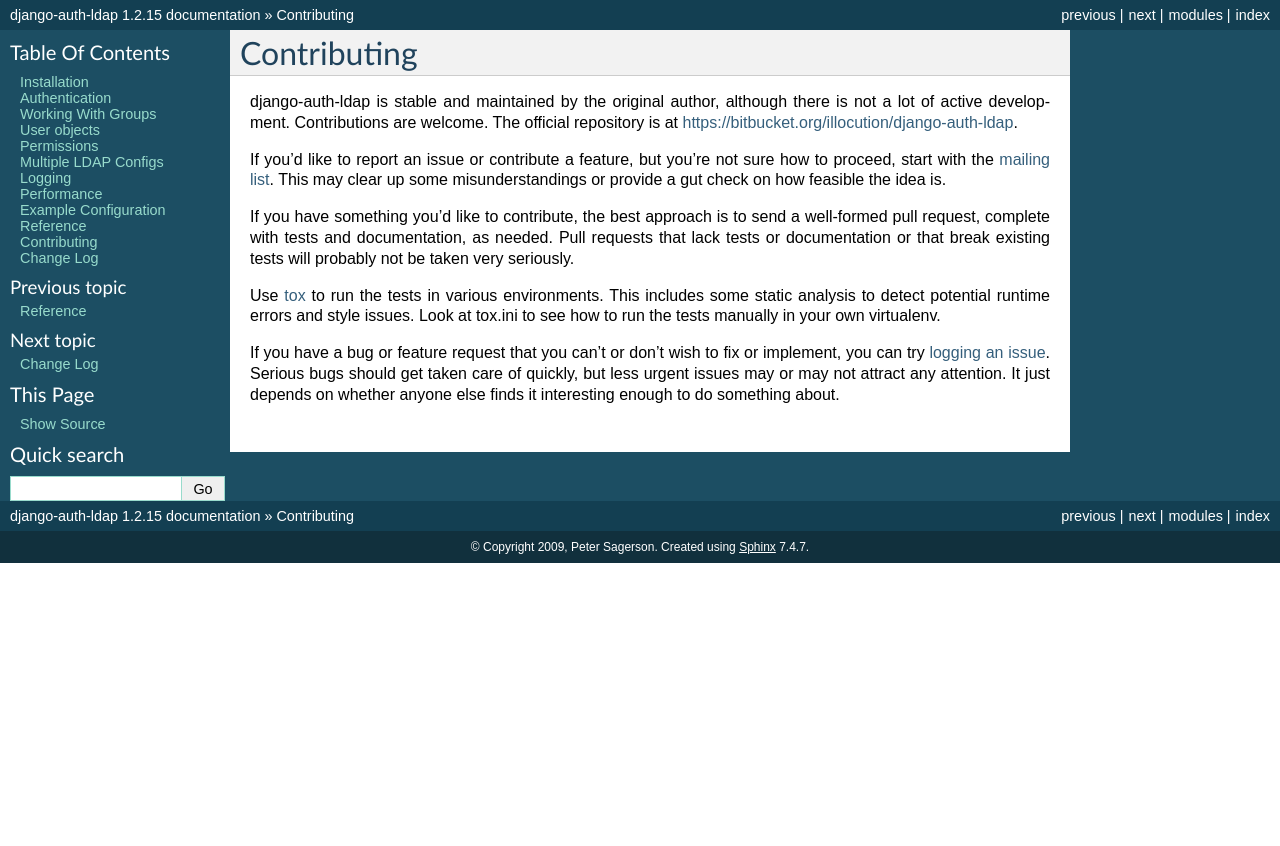
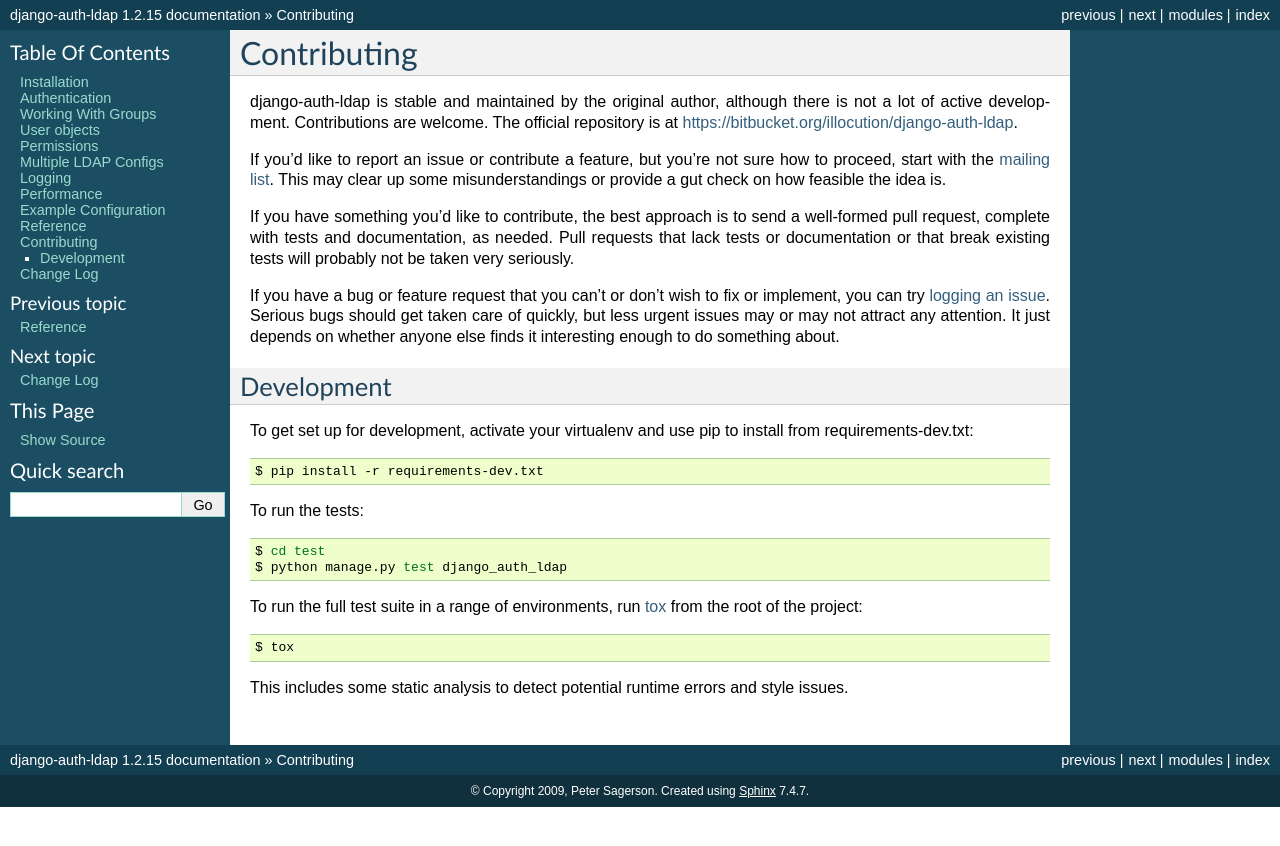
Before and after one commit to django-auth-ldap/django-auth-ldap, a Sphinx documentation site: the page built from docs/source/contributing.rst, in a window 1280 px wide. Shown: the top 846 px of the page. Built offline with Sphinx 7.4.7, drawn with Linux system fonts in a browser that asks for light colours.

Commit message:
More details for development and contributing.

```diff
--- a/docs/source/contributing.rst
+++ b/docs/source/contributing.rst
@@ -14,16 +14,40 @@
 requests that lack tests or documentation or that break existing tests will
 probably not be taken very seriously.
 
-Use `tox`_ to run the tests in various environments. This includes some static
-analysis to detect potential runtime errors and style issues. Look at tox.ini to
-see how to run the tests manually in your own virtualenv.
-
 If you have a bug or feature request that you can't or don't wish to fix or
 implement, you can try `logging an issue`_. Serious bugs should get taken care
 of quickly, but less urgent issues may or may not attract any attention. It just
 depends on whether anyone else finds it interesting enough to do something
 about.
 
-.. _mailing list: http://groups.google.com/group/django-auth-ldap
+
+Development
+-----------
+
+To get set up for development, activate your virtualenv and use pip to install
+from requirements-dev.txt:
+
+.. code-block:: sh
+
+    $ pip install -r requirements-dev.txt
+
+To run the tests:
+
+.. code-block:: sh
+
+    $ cd test
+    $ python manage.py test django_auth_ldap
+
+To run the full test suite in a range of environments, run `tox`_ from the root
+of the project:
+
+.. code-block:: sh
+
+    $ tox
+
+This includes some static analysis to detect potential runtime errors and style
+issues.
+
+.. _mailing list: https://groups.google.com/group/django-auth-ldap
+.. _logging an issue: https://bitbucket.org/illocution/django-auth-ldap/issues?status=new&status=open
 .. _tox: https://tox.readthedocs.io/
-.. _logging an issue: https://bitbucket.org/illocution/django-auth-ldap/issues?status=new&status=open
--- a/docs/source/index.rst
+++ b/docs/source/index.rst
@@ -9,7 +9,7 @@
 
 * Repository: https://bitbucket.org/illocution/django-auth-ldap
 * Documentation: https://django-auth-ldap.readthedocs.io/
-* Mailing list: http://groups.google.com/group/django-auth-ldap
+* Mailing list: https://groups.google.com/group/django-auth-ldap
 
 This version is supported on Python 2.7, 3.3, 3.4, 3.5, and 3.6; and Django >=
 1.5. Under Python 2, it requires `python-ldap
--- a/docs/source/install.rst
+++ b/docs/source/install.rst
@@ -36,10 +36,10 @@
 
     .. code-block:: python
 
-        AUTHENTICATION_BACKENDS = (
+        AUTHENTICATION_BACKENDS = [
             'django_auth_ldap.backend.LDAPBackend',
             'django.contrib.auth.backends.ModelBackend',
-        )
+        ]
 
 
 .. _`python-ldap`: https://pypi.python.org/pypi/python-ldap
--- /dev/null
+++ b/requirements-dev.txt
@@ -0,0 +1,3 @@
+-e .
+mockldap
+tox
```
Also changed, not shown: other parts of docs/source/install.rst (+1 -1 lines), 1 other file.
